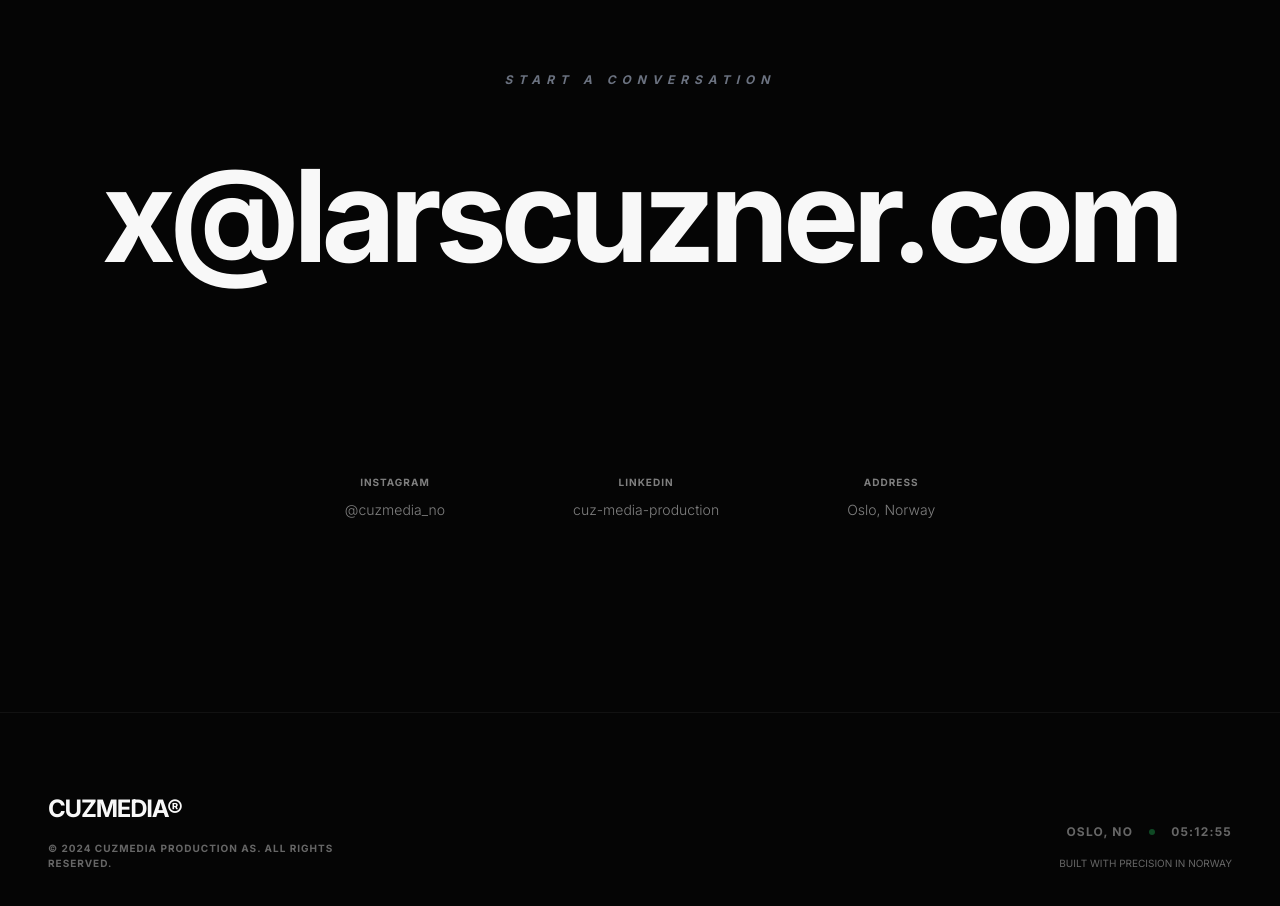
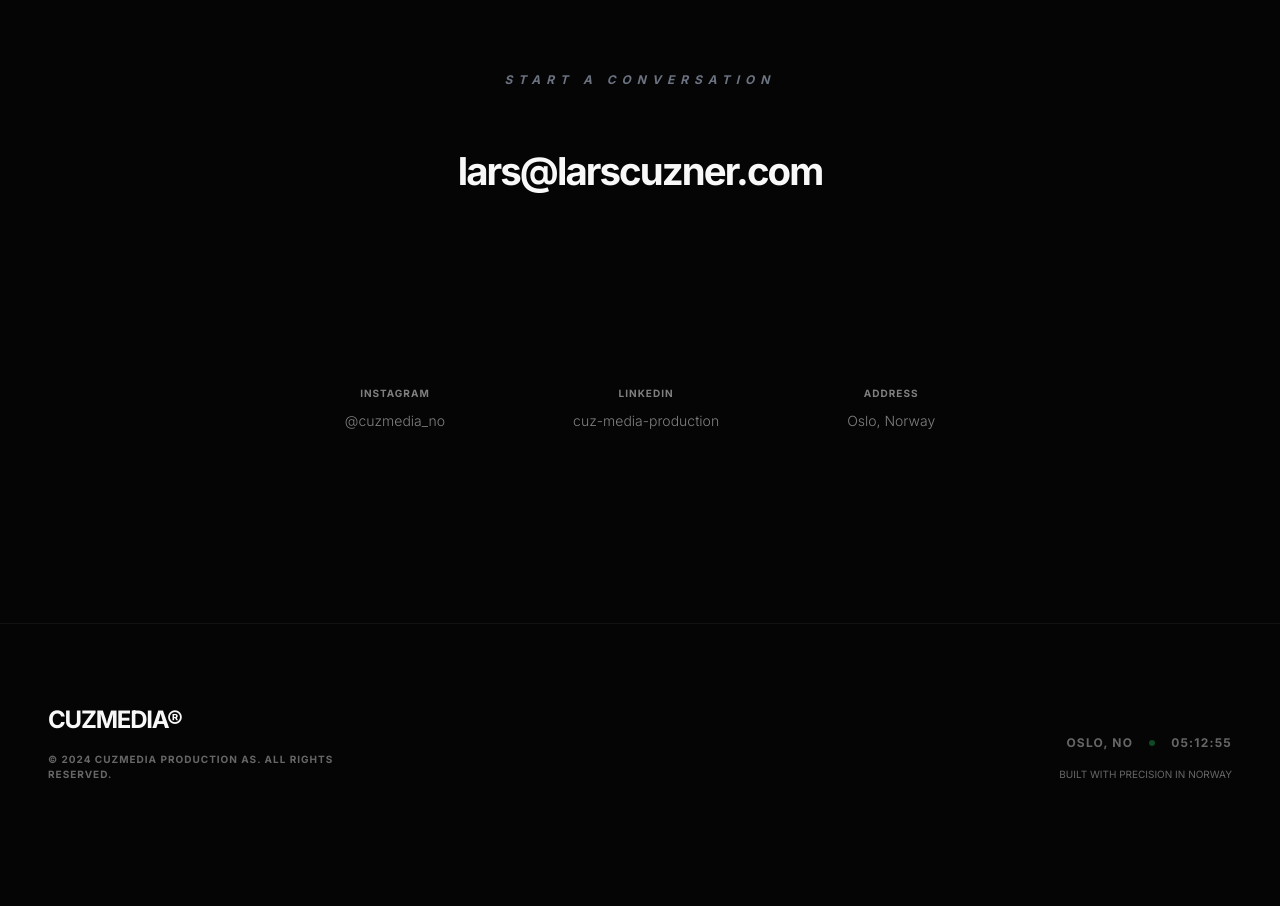
Before and after one commit to larscuz/cuzmedia, a React (Vite) app: page / in a window 1280 px wide. Shown: the part 3220-4126 px from the top of the page. After the commit the page ends 4082 px from the top, so only its background shows below. Built offline with nearby package versions, Linux system fonts and the light colour scheme.

Commit message:
Update site

```diff
--- a/components/Contact.tsx
+++ b/components/Contact.tsx
@@ -14,10 +14,10 @@ const Contact: React.FC = () => {
         >
           <h2 className="text-xs font-bold tracking-[0.5em] text-gray-500 mb-16 uppercase italic">Start a Conversation</h2>
           <a
-            href="mailto:hello@cuzmedia.no"
-            className="text-5xl md:text-[10vw] font-bold tracking-tighter leading-none hover:italic hover:opacity-70 transition-all duration-500 break-all"
+            href="mailto:x@larscuzner.com"
+            className="text-5xl md:text-[3vw] font-bold tracking-tighter leading-none hover:italic hover:opacity-70 transition-all duration-500 break-all"
           >
-            x@larscuzner.com
+            lars@larscuzner.com
           </a>
           <div className="mt-24 md:mt-48 flex flex-col md:flex-row justify-center items-center gap-12 md:gap-32 opacity-50 text-sm font-light">
             <div className="group cursor-pointer">
```
